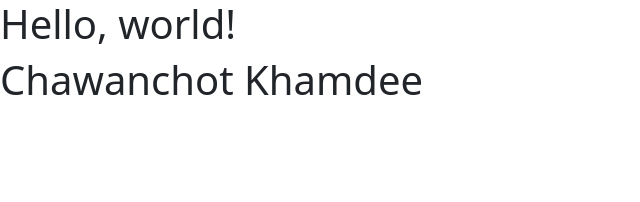
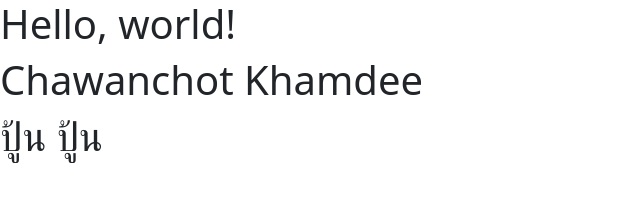
Before and after one commit to chawanchot888/web_html, a plain HTML site: page index.html in a window 1280 px wide. Shown: the whole page, without its empty margins (0-640 px from the left). Drawn offline with nearby package versions, Linux system fonts and the light colour scheme.

Commit message:
Aphinat :neckbeard:

```diff
--- a/index.html
+++ b/index.html
@@ -9,6 +9,7 @@
   <body>
     <h1>Hello, world!</h1>
     <h1>Chawanchot Khamdee</h1>
+    <h1>ปู้น ปู้น</h1>
     <script src="https://cdn.jsdelivr.net/npm/bootstrap@5.3.3/dist/js/bootstrap.bundle.min.js" integrity="sha384-YvpcrYf0tY3lHB60NNkmXc5s9fDVZLESaAA55NDzOxhy9GkcIdslK1eN7N6jIeHz" crossorigin="anonymous"></script>
   </body>
 </html>
```
